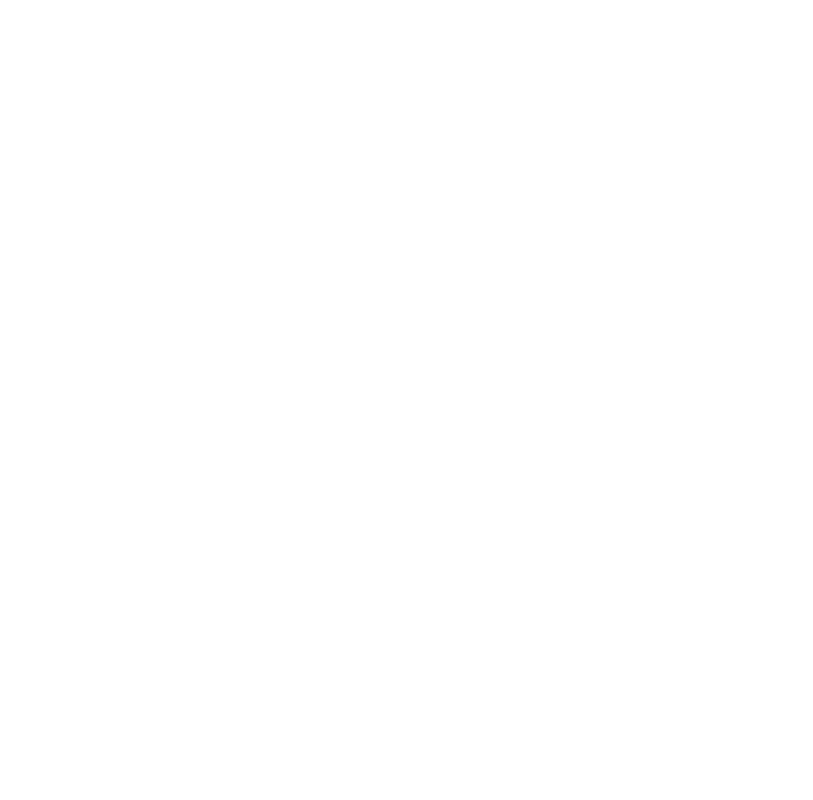
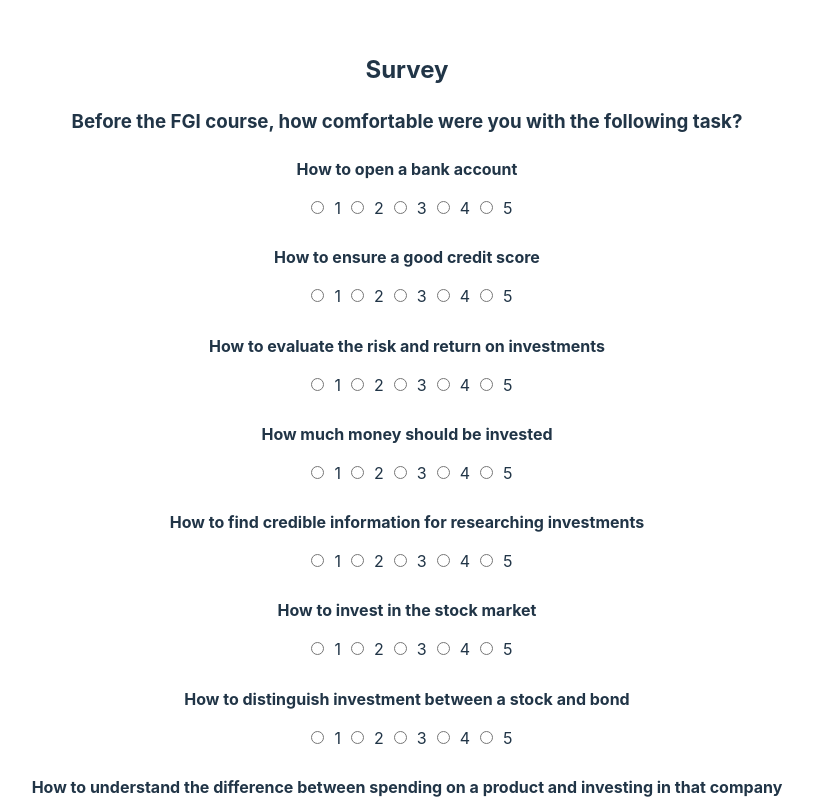
Before and after one commit to cfgjc24/Team-4, a React (Vite) app in the folder frontend/: page /student-precourse-survey in a window 1280 px wide. Before the commit this address had no page. Shown: the top 800 px of the page, without its empty margins (233-1046 px from the left). Built offline with nearby package versions, Linux system fonts and the light colour scheme.

Commit message:
precourse survey

```diff
--- a/frontend/package.json
+++ b/frontend/package.json
@@ -30,6 +30,6 @@
     "eslint-plugin-react-hooks": "^5.1.0-rc.0",
     "eslint-plugin-react-refresh": "^0.4.9",
     "globals": "^15.9.0",
-    "vite": "^5.4.1"
+    "vite": "^5.4.7"
   }
 }
--- a/frontend/src/App.jsx
+++ b/frontend/src/App.jsx
@@ -5,6 +5,7 @@
 import LogIn from './pages/LogIn';
 import CreateAccount from './pages/CreateAccount';
 import TutorSignIn from './pages/TutorSignIn';
+import PreCourseSurvey from './pages/PreCourseSurvey';
 
 function App() {
 
@@ -12,12 +13,13 @@
     <>
       <Router>
         <Routes>
+          <Route path="/student-precourse-survey" element={<PreCourseSurvey/>}/>
           {/* <Route path="/" element={<StudentSignIn/>} /> */}
-          <Route path="/" element={<CreateAccount/>} />
-          <Route path="/" element={<LogIn/>} />
+          {/*<Route path="/" element={<CreateAccount/>} />   */}
+          {/*<Route path="/" element={<LogIn/>} /> */}
           {/* <Route path="/" element={<StudentSignIn/>} /> */}
           {/* <Route path="/student-signup" element={<StudentSignIn/>} />  */}
-//            <Route path = "/tutor-signup" element={<TutorSignIn/>} />
+         {/*  <Route path = "/tutor-signup" element={<TutorSignIn/>} /> */}
          {/* <Route path = "/teacher-signup" element={<TeacherSignIn/>} />
           <Route path = "/admin-signup" element={<AdminSignIn/>} />
           <Route path = "/student-dashboard" element={<StudentDashboard/>} />
--- /dev/null
+++ b/frontend/src/components/Question.jsx
@@ -0,0 +1,52 @@
+import React, { useState } from 'react';
+
+const Question = ({ questionTitle, options, onAnswerSelected }) => {
+  // Local state for the selected answer
+  const [selectedAnswer, setSelectedAnswer] = useState('');
+
+    // Define inline styles for the answers section
+    const answersStyle = {
+        marginTop: '20px',
+        padding: '20px',
+        backgroundColor: '#f0f0f0',
+        borderRadius: '8px',
+        boxShadow: '0 2px 10px rgba(0, 0, 0, 0.1)',
+      };
+
+      const questionStyle = {
+        marginBottom: '20px',
+      };
+
+
+
+      const headingStyle = {
+        marginBottom: '10px',
+      };
+
+    const handleChange = (event) => {
+        const { value } = event.target;
+        setSelectedAnswer(value); // Update local state
+        onAnswerSelected(parseInt(value));  // Notify parent about the selected answer
+    };
+
+  return (
+    <div style={questionStyle}>
+      <h4 style={headingStyle}>{questionTitle}</h4>
+      {options.map((option, index) => (
+        <label key={index} style={{ display: 'inline', marginBottom: '8px' }}>
+        <input
+          type="radio"
+          style={{margin: '10px'}}
+          name={questionTitle}
+          value={option}
+          checked= {selectedAnswer === option}  // Properly bind the checked state
+          onChange={handleChange}  // Update on change
+        />
+          {option}
+        </label>
+      ))}
+    </div>
+  );
+};
+
+export default Question;
--- /dev/null
+++ b/frontend/src/pages/PreCourseSurvey.jsx
@@ -0,0 +1,219 @@
+import React, { useState } from 'react';
+import Question from '../components/Question';
+
+const PreCourseSurvey = () => {
+  const [answers, setAnswers] = useState({
+    question1: 0,
+    question2: 0,
+    question3: 0,
+    question4: 0,
+    question5: 0,
+    question6: 0,
+    question7: 0,
+    question8: 0,
+    question9: 0,
+    question10: 0,
+    question11: 0,
+    question12: 0,
+    question13: 0,
+    question14: 0,
+    question15: 0,
+    question16: 0,
+    question17: 0,
+    question18: 0,
+    question19: 0,
+    question20: 0,
+    question21: 0,
+    question22: 0
+  });
+
+  const buttonStyle = {
+    padding: '10px 15px',
+    backgroundColor: '#28a745',
+    color: 'white',
+    border: 'none',
+    borderRadius: '4px',
+    cursor: 'pointer',
+  };
+
+  // Handle answer selection
+  const handleAnswerChange = (questionId, selectedAnswer) => {
+    setAnswers({
+      ...answers,
+      [questionId]: selectedAnswer
+    });
+  };
+
+  const handleSubmit = (event) => {
+    event.preventDefault();
+    console.log('Survey submitted with answers:', answers);
+  };
+
+  return (
+    <form onSubmit={handleSubmit}>
+      <h2>Survey</h2>
+
+      {/* Question 1 */}
+      <h3>Before the FGI course, how comfortable were you with the following task?</h3>
+      <Question
+        questionTitle="How to open a bank account"
+        options={["1", "2", "3", "4", "5"]}
+        onAnswerSelected={(answer) => handleAnswerChange('question1', answer)}
+      />
+
+      {/* Question 2 */}
+      <Question
+        questionTitle="How to ensure a good credit score"
+        options={["1", "2", "3", "4", "5"]}
+        onAnswerSelected={(answer) => handleAnswerChange('question2', answer)}
+      />
+
+      {/* Question 3 */}
+      <Question
+        questionTitle="How to evaluate the risk and return on investments"
+        options={["1", "2", "3", "4", "5"]}
+        onAnswerSelected={(answer) => handleAnswerChange('question3', answer)}
+      />
+
+    {/* Question 4 */}
+      <Question
+        questionTitle="How much money should be invested"
+        options={["1", "2", "3", "4", "5"]}
+        onAnswerSelected={(answer) => handleAnswerChange('question4', answer)}
+      />
+
+    {/* Question 5 */}
+    <Question
+        questionTitle="How to find credible information for researching investments"
+        options={["1", "2", "3", "4", "5"]}
+        onAnswerSelected={(answer) => handleAnswerChange('question5', answer)}
+      />
+
+    {/* Question 6 */}
+    <Question
+        questionTitle="How to invest in the stock market"
+        options={["1", "2", "3", "4", "5"]}
+        onAnswerSelected={(answer) => handleAnswerChange('question6', answer)}
+      />
+
+    {/* Question 7 */}
+      <Question
+        questionTitle="How to distinguish investment between a stock and bond"
+        options={["1", "2", "3", "4", "5"]}
+        onAnswerSelected={(answer) => handleAnswerChange('question7', answer)}
+      />
+
+      {/* Question 8 */}
+      <Question
+        questionTitle="How to understand the difference between spending on a product and investing in that company"
+        options={["1", "2", "3", "4", "5"]}
+        onAnswerSelected={(answer) => handleAnswerChange('question8', answer)}
+      />
+
+      {/* Question 9 */}
+      <Question
+        questionTitle="How and why the stock market goes up and down in value"
+        options={["1", "2", "3", "4", "5"]}
+        onAnswerSelected={(answer) => handleAnswerChange('question9', answer)}
+      />
+
+      {/* Question 10 */}
+      <Question
+        questionTitle="How to know the appropriate age to invest in the stock market"
+        options={["1", "2", "3", "4", "5"]}
+        onAnswerSelected={(answer) => handleAnswerChange('question10', answer)}
+      />
+
+      {/* Question 11 */}
+      <h3>Rate your ability to know how to do the following before completing the FGI's course:</h3>
+      <Question
+        questionTitle="How to invest in the stock market"
+        options={["1", "2", "3", "4", "5"]}
+        onAnswerSelected={(answer) => handleAnswerChange('question11', answer)}
+      />
+
+    {/* Question 12 */}
+    <Question
+        questionTitle="How to research strategies for short-term and long-term investing"
+        options={["1", "2", "3", "4", "5"]}
+        onAnswerSelected={(answer) => handleAnswerChange('question12', answer)}
+      />
+
+    {/* Question 13 */}
+    <Question
+        questionTitle="How to plan the appropriate amounts of money for spending, saving, and investing"
+        options={["1", "2", "3", "4", "5"]}
+        onAnswerSelected={(answer) => handleAnswerChange('question13', answer)}
+      />
+
+      {/* Question 14 */}
+    <Question
+        questionTitle="How to handle investment when they either increase or decrease in value"
+        options={["1", "2", "3", "4", "5"]}
+        onAnswerSelected={(answer) => handleAnswerChange('question14', answer)}
+      />
+
+      {/* Question 15 */}
+      <h3> Before completing the FGI's course, what would you do with $100 earned from a job?</h3>
+    <Question
+        questionTitle="Spend the $100 within the first month of receiving it"
+        options={["1", "2", "3", "4", "5"]}
+        onAnswerSelected={(answer) => handleAnswerChange('question15', answer)}
+      />
+
+            {/* Question 16 */}
+    <Question
+        questionTitle="Spend $50 within the first week of receiving it and save the other $50 in a bank account"
+        options={["1", "2", "3", "4", "5"]}
+        onAnswerSelected={(answer) => handleAnswerChange('question16', answer)}
+      />
+
+            {/* Question 17 */}
+    <Question
+        questionTitle="Save the $100 in a bank account"
+        options={["1", "2", "3", "4", "5"]}
+        onAnswerSelected={(answer) => handleAnswerChange('question17', answer)}
+      />
+
+    {/* Question 18 */}
+    <Question
+        questionTitle="Invest $100 in a portfolio that includes stocks and mutual funds"
+        options={["1", "2", "3", "4", "5"]}
+        onAnswerSelected={(answer) => handleAnswerChange('question18', answer)}
+      />
+
+    <h3> Before completing the FGI's course, what would you do with $100 someone gifted you?</h3>
+    {/* Question 19 */}
+    <Question
+        questionTitle="Spend the $100 within the first month of receiving it"
+        options={["1", "2", "3", "4", "5"]}
+        onAnswerSelected={(answer) => handleAnswerChange('question19', answer)}
+      />
+
+    {/* Question 20 */}
+    <Question
+        questionTitle="Spend $50 within the first week of receiving it and save the other $50 in a bank account"
+        options={["1", "2", "3", "4", "5"]}
+        onAnswerSelected={(answer) => handleAnswerChange('question20', answer)}
+      />
+
+    {/* Question 21 */}
+    <Question
+        questionTitle="Save the $100 in a bank account"
+        options={["1", "2", "3", "4", "5"]}
+        onAnswerSelected={(answer) => handleAnswerChange('question21', answer)}
+      />
+
+    {/* Question 22 */}
+    <Question
+        questionTitle="Invest $100 in a portfolio that includes stocks and mutual funds"
+        options={["1", "2", "3", "4", "5"]}
+        onAnswerSelected={(answer) => handleAnswerChange('question22', answer)}
+      />
+
+      <button style={buttonStyle} type="submit"> Submit </button>
+    </form>
+  );
+};
+
+export default PreCourseSurvey;
```
Also changed, not shown: 1 other file (tests, documents, lock files or other folders).
